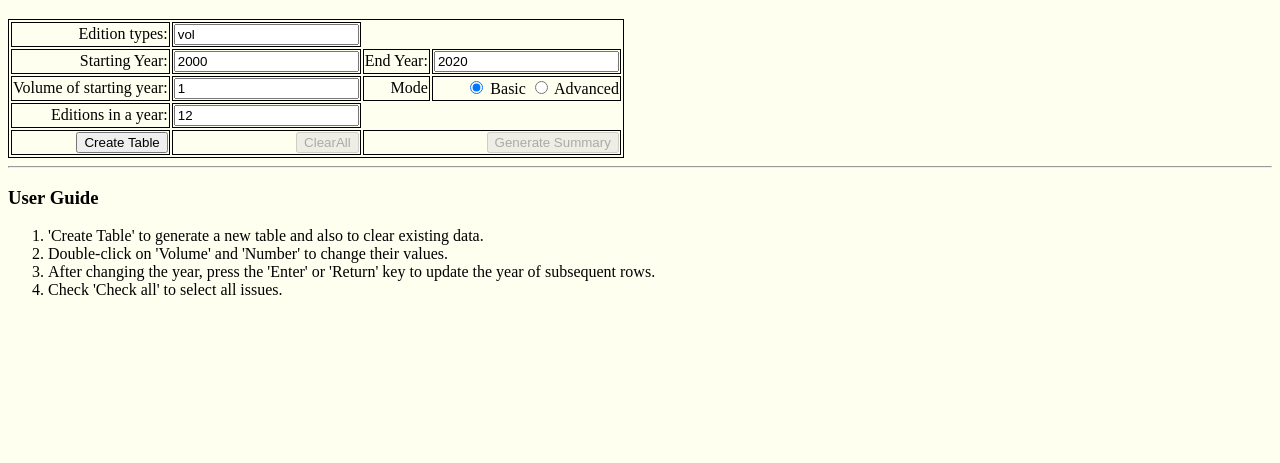
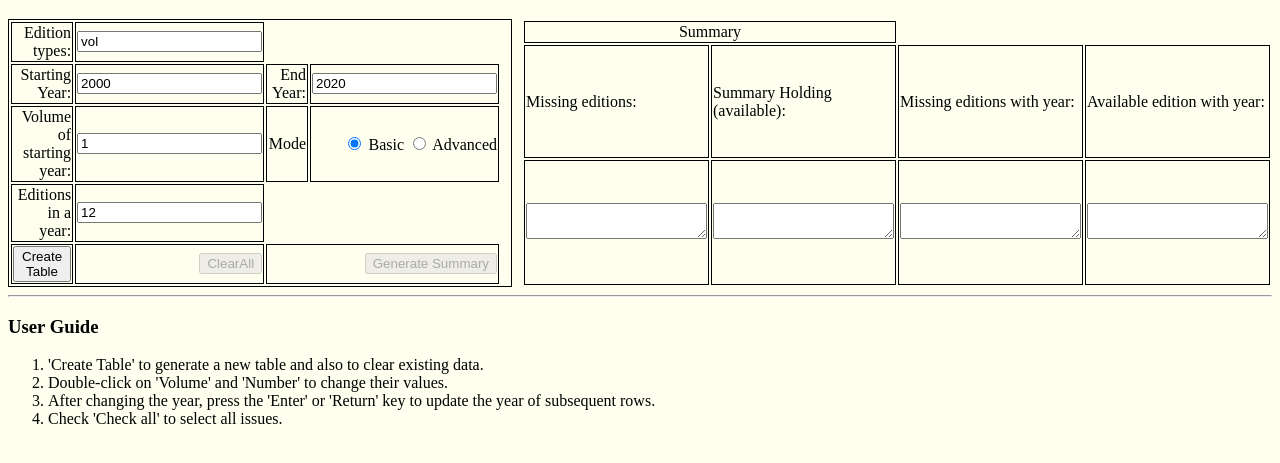
Before and after one commit to jjose14-Jacob-Jose/clrb-edition_tracker, a plain HTML site: page src/main/resources/static/index.html in a window 1280 px wide. Shown: the part 61-524 px from the top of the page. Drawn offline with Linux system fonts and the light colour scheme.

Commit message:
20230613_1211 48% Added 4 textareas to show Java API output.

```diff
--- a/src/main/resources/static/css/style.css
+++ b/src/main/resources/static/css/style.css
@@ -21,13 +21,32 @@ label[id^="labelEdition"] {
 #tableUserInput {
     border: 1px solid black;
     /*background-color: #f2f2f2;*/
-    /*padding: 10px;*/
+    padding-right: 10px;
+    margin-right: 10px;
     text-align: right;
 }
+
 td, tr {
     border: 1px solid black;
 }
 
+#tableSummaryHolding {
+    text-align: left;
+}
+
+.divTableContainers{
+    display: flex;
+    flex: 1;
+}
+
+.tableHeader {
+    text-align: center;
+}
+
+/*.table1, .table2 {*/
+
+/*    margin-right: 10px; !* Adjust the spacing between tables if needed *!*/
+/*}*/
 
 
 body {
--- a/src/main/resources/static/index.html
+++ b/src/main/resources/static/index.html
@@ -8,6 +8,7 @@
 </head>
 <body>
     <h1>Edition Tracker</h1>
+    <div class="divTableContainers" id="divTableContainers">
         <table id="tableUserInput">
             <form action="/postData" method="POST">
                 <tr>
@@ -59,6 +60,28 @@
             </tr>
         </table>
 
+        <table id="tableSummaryHolding">
+            <thead>
+                <td colspan="2" class="tableHeader">
+                    Summary
+                </td>
+            </thead>
+            <tr>
+                <td><label for="textAreaUnavailableEditions">Missing editions:</label></td>
+                <td><label for="textAreaAvailableSummaryHolding">Summary Holding (available):</label></td>
+                <td><label for="textAreaUnavailableEditionsWithYear" class="modeAdvanced" >Missing editions with year:</label></td>
+                <td><label for="textAreaAvailableEditionsWithYear"class="modeAdvanced" >Available edition with year:</label></td>
+            </tr>
+            <tr>
+                <td><textarea id="textAreaUnavailableEditions" name="textAreaUnavailableEditions"></textarea></td>
+                <td><textarea id="textAreaAvailableSummaryHolding" name="textAreaAvailableSummaryHolding"></textarea></td>
+                <td><textarea id="textAreaUnavailableEditionsWithYear" name="textAreaUnavailableEditionsWithYear" class="modeAdvanced" ></textarea></td>
+                <td><textarea id="textAreaAvailableEditionsWithYear" name="textAreaAvailableEditionsWithYear" class="modeAdvanced"></textarea></td>
+            </tr>
+
+
+        </table>
+    </div>
     <script src="/js/main.js"></script>
 
     <div id="divMatrix"></div>
```
